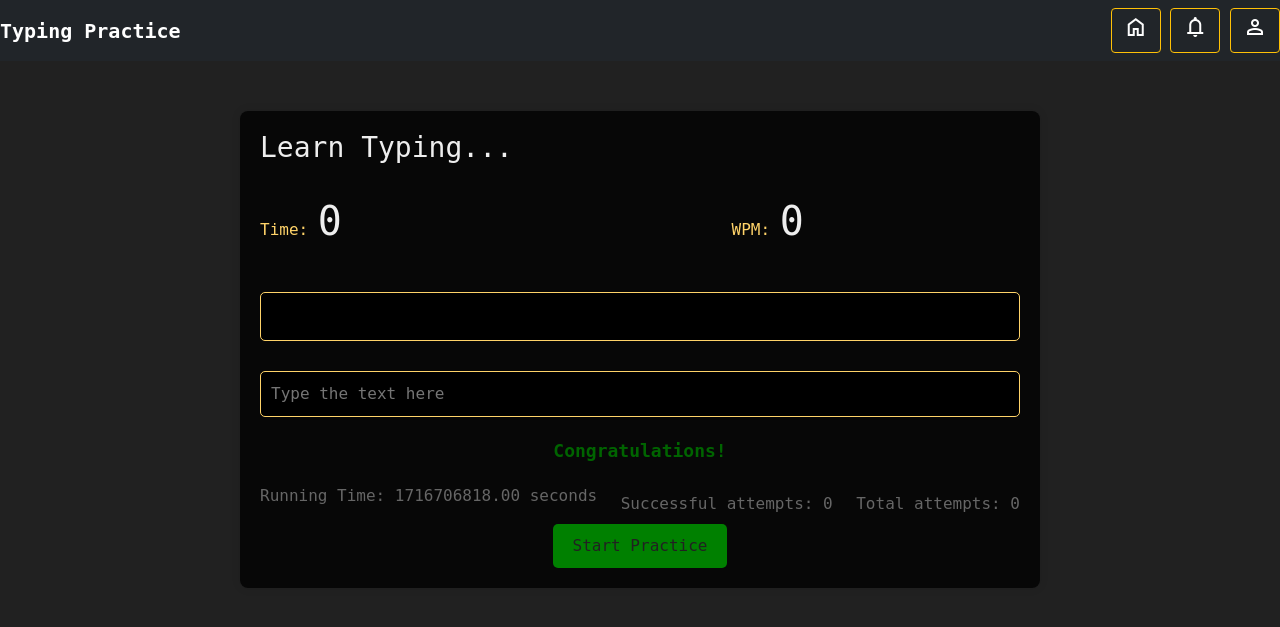
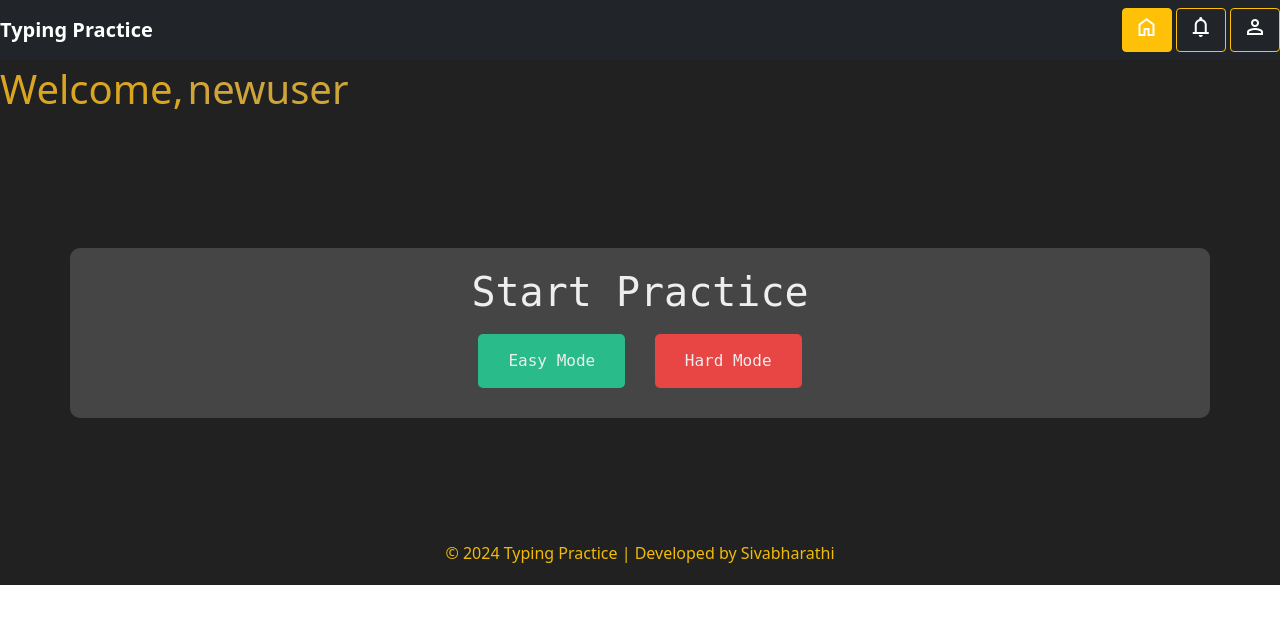
Before and after one commit to vssivabharathi/typing_pratice, a Django app: page / in a window 1280 px wide. Shown: the top 627 px of the page. Run offline with Django 5.2, Linux system fonts and the light colour scheme.

Commit message:
Frontend is Connected to Django

```diff
--- a/Django/typing_pratice/typing_pratice/urls.py
+++ b/Django/typing_pratice/typing_pratice/urls.py
@@ -23,9 +23,12 @@ from typingapp import templates
 
 urlpatterns = [
     path('admin/', admin.site.urls),
-    path('',views.index, name="index"),
-     path("sigininpage",views.sigininpage, name="sigininpage"),
-        path("signuppage",views.signuppage, name="signuppage"),
+    path('', views.index, name='index'),
+    path('index', views.index, name='index'),
+    path('easy', views.easy, name='easy'),
+    path('hardmode', views.hardmode, name='hardmode'),
+    path('sigininpage', views.sigininpage, name='sigininpage'),
+    path('signuppage', views.signuppage, name='signuppage'),
 
 ]
 
--- a/Django/typing_pratice/typingapp/static/startuppage.css
+++ b/Django/typing_pratice/typingapp/static/startuppage.css
@@ -3,11 +3,19 @@
     flex-direction: column;
     justify-content: center;
     align-items: center;
-    height: 100vh;
+    height: 50vh;
     margin: 0;
     font-family: 'Source Code Pro', monospace;
     background-color: #212121;
     color: #eeeeee; /* Ensure the text color contrasts with the dark background */
+}
+
+footer {
+    text-align: center;
+
+    padding: 20px 0;
+    background-color: #212121;
+    color: #f1bb06;
 }
 
 .container {
--- a/Django/typing_pratice/typingapp/templates/index.html
+++ b/Django/typing_pratice/typingapp/templates/index.html
@@ -1,24 +1,40 @@
 <!DOCTYPE html>
 <html lang="en">
 <head>
+    {% load static %}
+    <meta charset="UTF-8">
+    <meta name="viewport" content="width=device-width, initial-scale=1.0">
     <meta charset="UTF-8">
     <meta name="viewport" content="width=device-width, initial-scale=1.0">
     <!--bootstarp 5 .02 cdn-->
     <link href="https://cdn.jsdelivr.net/npm/bootstrap@5.0.2/dist/css/bootstrap.min.css" rel="stylesheet" integrity="sha384-EVSTQN3/azprG1Anm3QDgpJLIm9Nao0Yz1ztcQTwFspd3yD65VohhpuuCOmLASjC" crossorigin="anonymous">
        <!--Google fonts-->
    <link rel="stylesheet" href="https://fonts.googleapis.com/css2?family=Material+Symbols+Outlined:opsz,wght,FILL,GRAD@20..48,100..700,0..1,-50..200" /> <script src="https://cdn.jsdelivr.net/npm/bootstrap@5.0.2/dist/js/bootstrap.bundle.min.js" integrity="sha384-MrcW6ZMFYlzcLA8Nl+NtUVF0sA7MsXsP1UyJoMp4YLEuNSfAP+JcXn/tWtIaxVXM" crossorigin="anonymous"></script>
+    <title>Practice Homepage</title>
+    <link rel="stylesheet" href="{% static 'startuppage.css'%}">
 
-   <link rel="stylesheet" href="../static/styles.css">
+</head>
+<style>
+    .info{
+        padding-top: 5px;
+        background-color: #212121
+    }
+    footer {
+            text-align: center;
 
-   <title>Typing Practice</title>
-</head>
+            padding: 20px 0;
+            background-color: #212121;
+            color: #f1bb06;
+        }
+</style>
+<body>
 
     <header>
         <nav class="navbar navbar-dark bg-dark justify-content-between">
             <a class="navbar-brand fw-bolder">Typing Practice</a>
             <form class="form-inline">
                 <!--home icons-->
-            <a class="btn btn-outline-warning" href="startuppage.html">
+                <a class="btn btn-warning" href="index" >
                     <span class="material-symbols-outlined" style="color: rgb(253, 253, 253);">
                       Home
                     </span>
@@ -30,7 +46,7 @@
                     </span>
                 </a>
                 <!--User Icon-->
-            <a class="btn btn-outline-warning" href="signinpage.html">
+                <a class="btn btn-outline-warning" href="sigininpage">
                     <span class="material-symbols-outlined" style="color: white;">
                       person
                     </span>
@@ -38,59 +54,30 @@
             </form>
         </nav>
     </header>
-<body>
 
-
-    <div class="container">
-        <h3>Learn Typing...</h3>
-        <br>
-
-    <div class="output">
-        <p id= "timer" style="display: inline-block;"> Time: </p>
-        <div id="time" style="display: inline-block;">
-            <h1>0</h1>
+    <div class="info">
+    <h1 style="color: goldenrod; display: inline-block;">Welcome, </h1>
+    <b>
+    <h1 class="user" style="color:rgb(207, 165, 57); display: inline-block;">newuser</h1>
+</b>
 </div>
-        <p id = "Wordsperminute" style="display: inline-block;">WPM: </p>
-        <div id="wpm" style="display:inline-block;">
-            <h1>0</h1>
-        </div>
-    </div>
-
-
-    <div class="quote-container">
-
-        <p id="quote"></p>
-       <br>
-
-    <input type="text" id="prompt-word" readonly style="text-align: center;">
-    </div>
-    <input type="text" id="input" placeholder="Type the text here">
-
-
-    <span id="try-again-message" class="hidden" style="display: none;">Try again...</span>
-        <span id="congratulations-message" class="hidden"> Congratulations!</span>
-
-    <div id="score-box">
-        <p id="running-time"></p>
-        <span id="successful-attempts">Successful attempts: 0</span>
-        <span id="total-attempts">Total attempts: 0</span>
-
-    </div>
-    <div id="buttons">
-        <button id="start-button" style="background-color: green;">Start Practice</button>
-        <button id="stop-button" class="hidden" style="background-color: rgb(233, 27, 27);">Stop Practice</button>
-    </div>
-</div>
-<audio id="new-word-audio" src="../static/new_word_sound.mp3"></audio>
-<audio id="correct-word-audio" src="../static/correct_word_sound.mp3"></audio>
-<audio id="incorrect-letter-audio" src="../static/incorrect_letter_sound.mp3"></audio>
-
-</div>
+    <div class="page">
 
 
 
+   <br>
+    <div class="container">
 
-<script src="../static/script.js"></script>
 
+        <h1>Start Practice</h1>
+        <div>
+            <a href="/easy" class="easy-btn">Easy Mode</a>
+            <a href="/hardmode" class="hard-btn">Hard Mode</a>
+        </div>
+    </div>
+</div>
+<footer>
+    &copy; 2024 Typing Practice | Developed by Sivabharathi
+</footer>
 </body>
 </html>
--- a/Django/typing_pratice/typingapp/urls.py
+++ b/Django/typing_pratice/typingapp/urls.py
@@ -1,6 +1,8 @@
 from django.contrib import admin
 from django.urls import include, path
 urlpatterns = [
-path("homepage/", include("typingapp.urls")),
-path("admin/", admin.site.urls),
+ path("homepage/", include("typingapp.urls")),
+ path("admin/", admin.site.urls),
+
+
 ]
--- a/Django/typing_pratice/typingapp/views.py
+++ b/Django/typing_pratice/typingapp/views.py
@@ -6,53 +6,21 @@ from django.contrib import messages
 from django .contrib.auth import authenticate, login, logout
 # Create your views here.
 
+# def index(request):
+#     template = loader.get_template('index.html')
+#     return HttpResponse (template.render())
+
 def index(request):
-    template = loader.get_template('index.html')
-    return HttpResponse (template.render())
+    return render(request, 'index.html')
+
+def easy(request):
+    return render(request, 'easy.html')
+
+def hardmode(request):
+    return render(request, 'hardmode.html')
 
 def sigininpage(request):
-    if request.method =='POST':
-        username = request.POST['username']
-        pass1 = request.POST['pass1']
-
-        user = authenticate(username=username,password=pass1)
-
-        if user is not None:
-            login(request,user)
-            fname =user.first_name
-            return render(request, "authenticate/index.html", {'fname': fname})
-
-        else:
-            messages.error(request,"Bad Credentials!")
-            return redirect('home')
-
-
-
-    template = loader.get_template('sigininpage.html')
-    return HttpResponse (template.render())
-
+    return render(request, 'sigininpage.html')
 
 def signuppage(request):
-
-    if request.method =="POST":
-        username =request.POST['username']
-        fname = request.POST['fname']
-        lname = request.POST['lname']
-        email =request.POST['email']
-        pass1 = request.POST['pass1']
-        pass2 = request.POST['pass2']
-
-
-
-        myuser = User.object.create_user(username,email,pass1,pass2)
-        myuser.first_name =fname
-        myuser.first_name =lname
-
-        myuser.save()
-
-        messages.success(request, "Your account has been successfully created.")
-
-        return redirect('sigininpage.html')
-
-    template = loader.get_template('signuppage.html')
-    return HttpResponse (template.render())
+    return render(request, 'signuppage.html')
```
Also changed, not shown: Django/typing_pratice/typingapp/static/hardmode.css (+7 -0 lines), Django/typing_pratice/typingapp/templates/easy.html (added, +99 -0 lines), Django/typing_pratice/typingapp/templates/hardmode.html (+9 -2 lines), Django/typing_pratice/typingapp/templates/sigininpage.html (+8 -5 lines), Django/typing_pratice/typingapp/templates/signuppage.html (+10 -6 lines), Django/typing_pratice/typingapp/templates/startuppage.html (deleted, +0 -52 lines), Django/typing_pratice/typingapp/keyboard.gif (deleted). Lines whose indentation alone changed are shown as unchanged.
